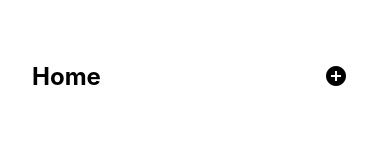
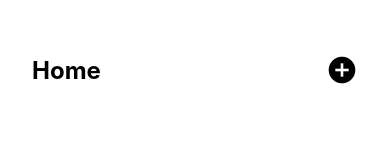
Before and after one commit to santo-ti/navigation-app, a React Native app: screen /Product in a window 390 px wide. Shown: the top 160 px of the page. Built offline with nearby package versions, Linux system fonts and the light colour scheme.

Commit message:
feat: add Product component with Header integration and icon positioning

```diff
--- a/src/components/ButtonIcon/index.tsx
+++ b/src/components/ButtonIcon/index.tsx
@@ -7,8 +7,8 @@ export type ButtonIconProps = TouchableOpacityProps & {
 
 export function ButtonIcon({ name, ...rest }: ButtonIconProps) {
   return (
-    <TouchableOpacity style={{ padding: 10 }} {...rest}>
-      <MaterialIcons name={name} size={24} />
+    <TouchableOpacity {...rest}>
+      <MaterialIcons name={name} size={32} />
     </TouchableOpacity>
   );
 }
--- a/src/components/Header/index.tsx
+++ b/src/components/Header/index.tsx
@@ -5,9 +5,15 @@ import { View, ViewProps } from "react-native";
 export type HeaderProps = ViewProps & {
   title: string;
   icon: ButtonIconProps["name"];
+  iconPosition?: "left" | "right";
 };
 
-export function Header({ title, icon, ...rest }: HeaderProps) {
+export function Header({
+  title,
+  icon,
+  iconPosition = "right",
+  ...rest
+}: HeaderProps) {
   return (
     <View
       style={{
@@ -19,8 +25,9 @@ export function Header({ title, icon, ...rest }: HeaderProps) {
       }}
       {...rest}
     >
+      {iconPosition === "left" && <ButtonIcon name={icon} />}
       <Title>{title}</Title>
-      <ButtonIcon name={icon} />
+      {iconPosition === "right" && <ButtonIcon name={icon} />}
     </View>
   );
 }
```
Also changed, not shown: src/app/Product.tsx (added, +11 -0 lines).
